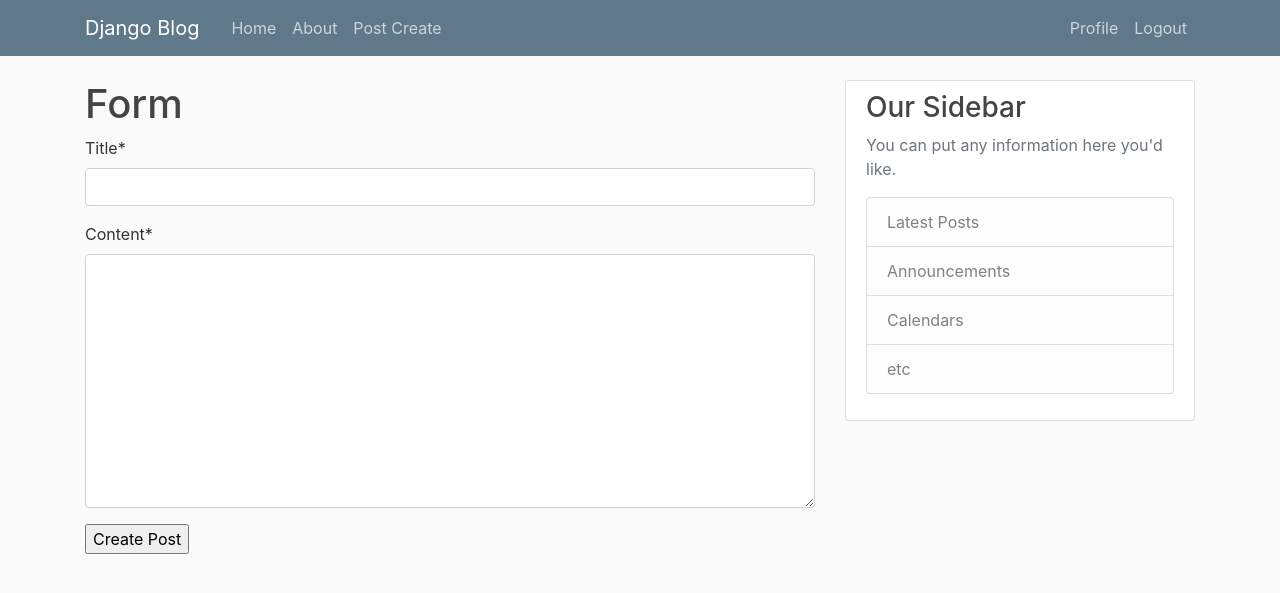
After one commit to harsh7in/Blogger, a Django app: page /post_create/ in a window 1280 px wide. The commit adds this page. Shown: the top 593 px of the page. Run offline with Django 3.2, Linux system fonts and the light colour scheme; a user stored in the database is signed in; some libraries are stand-ins or nearby versions.

Commit message:
Post create(Title, Content) done

```diff
--- a/mysite/blog/admin.py
+++ b/mysite/blog/admin.py
@@ -1,7 +1,7 @@
 from django.contrib import admin
 
-from .models import post
+from .models import Post
 
 # Register your models here.
 
-admin.site.register(post)
+admin.site.register(Post)
--- /dev/null
+++ b/mysite/blog/forms.py
@@ -0,0 +1,10 @@
+from django import forms
+from .models import Post
+
+class PostForm(forms.ModelForm):
+    class Meta:
+        model = Post
+        fields = [
+            'title',
+            'content',
+        ]
--- a/mysite/blog/models.py
+++ b/mysite/blog/models.py
@@ -4,7 +4,7 @@ from django.contrib.auth.models import User
 
 # Create your models here.
 
-class post(models.Model):
+class Post(models.Model):
     title = models.CharField(max_length=100)
     content= models.TextField()
     date_posted= models.DateTimeField(default=timezone.now)
@@ -12,3 +12,6 @@ class post(models.Model):
 
     def __str__(self):
         return self.title
+
+    class Meta:
+        ordering = ["-date_posted"]
--- a/mysite/blog/templates/blog/base.html
+++ b/mysite/blog/templates/blog/base.html
@@ -26,6 +26,9 @@
             <div class="navbar-nav mr-auto">
               <a class="nav-item nav-link" href="{% url 'blog-home' %}">Home</a>
               <a class="nav-item nav-link" href="/about">About</a>
+              {% if user.is_authenticated %}
+              <a class="nav-item nav-link" href="{% url 'post_create' %}">Post Create</a>
+              {% endif %}
             </div>
             <!-- Navbar Right Side -->
             <div class="navbar-nav">
--- /dev/null
+++ b/mysite/blog/templates/blog/post_create.html
@@ -0,0 +1,14 @@
+{% extends 'blog/base.html' %}
+{% load crispy_forms_tags %}
+
+{% block content %}
+
+        <h1>Form</h1>
+        <form class="post-form" method="POST" action="" enctype="multipart/form-data">
+            <div class="form-group">
+                {% csrf_token %}
+                {{ form|crispy }}
+                <input type="submit" value="Create Post" />
+            </div>
+        </form>
+{% endblock%}
--- a/mysite/blog/urls.py
+++ b/mysite/blog/urls.py
@@ -3,5 +3,6 @@ from . import views
 
 urlpatterns = [
     path('', views.home ,name="blog-home"),
-    path('about/',views.about,name='blog-about')
+    path('about/',views.about,name='blog-about'),
+    path("post_create/", views.post_create, name='post_create'),
 ]
--- a/mysite/blog/views.py
+++ b/mysite/blog/views.py
@@ -1,17 +1,31 @@
-from django.shortcuts import render
+from django.shortcuts import render, redirect
 from django.http import HttpResponse
-from .models import post
-
+from django.contrib import messages
+from django.contrib.auth.decorators import login_required
+from .models import Post
+from .forms import PostForm
 
 # Create your views here.
 
-
-
 def home(request):
     context={
-        'post': post.objects.all()
+        'post': Post.objects.all()
     }
     return render(request,'blog/home.html', context)
 
 def about(request):
     return render(request,'blog/about.html')
+
+@login_required
+def post_create(request):
+    form = PostForm(request.POST or None, request.FILES or None)
+    if form.is_valid():
+        instance = form.save(commit=False)
+        instance.author_id = request.user.id
+        instance.save()
+        messages.success(request, "Successfully Created")
+        return redirect('blog-home')
+    context  ={
+        "form": form
+    }
+    return render(request, "blog/post_create.html", context)
```
Also changed, not shown: mysite/db.sqlite3.
